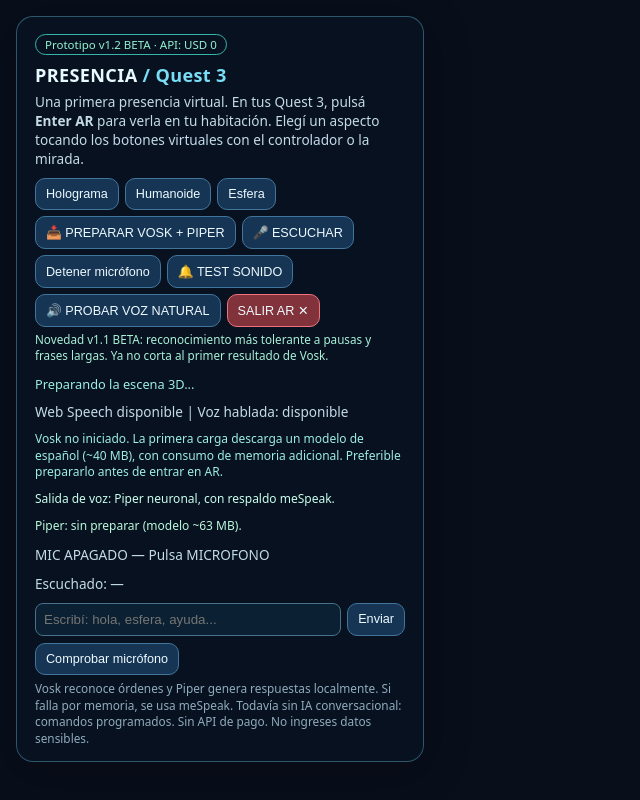
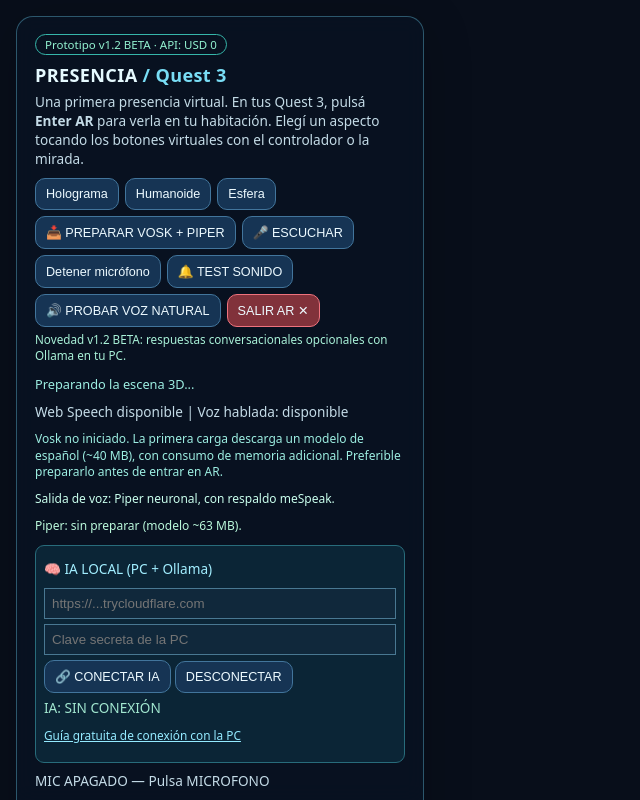
Before and after one commit to rygarmdq/quest-presencia, a plain HTML site: page presencia-v1-2.html in a window 1280 px wide. Shown: the whole page, without its empty margins (0-640 px from the left). Drawn offline with Linux system fonts and the light colour scheme; a script that the page names is missing.

Commit message:
PRESENCIA v1.2: panel de conexión a IA local y estado en AR

```diff
--- a/presencia-v1-2.html
+++ b/presencia-v1-2.html
@@ -123,22 +123,33 @@
       <button onclick="presenciaAction('testvoice')">🔊 PROBAR VOZ NATURAL</button>
       <button onclick="presenciaAction('exit')" style="background:#81323b;border-color:#ef737e">SALIR AR ✕</button>
     </div>
-    <p style="font-size:.73rem;color:#a9f1d8">Novedad v1.1 BETA: reconocimiento más tolerante a pausas y frases largas. Ya no corta al primer resultado de Vosk.</p>
+    <p style="font-size:.73rem;color:#a9f1d8">Novedad v1.2 BETA: respuestas conversacionales opcionales con Ollama en tu PC.</p>
     <div id="message" role="status">Preparando la escena 3D...</div>
     <p id="voiceSupport">Comprobando compatibilidad...</p>
     <p id="voskInfo" style="font-size:.75rem;color:#9deee2">Vosk no iniciado. La primera carga descarga un modelo de español (~40 MB), con consumo de memoria adicional. Preferible prepararlo antes de entrar en AR.</p>
     <p id="ttsInfo" style="font-size:.75rem;color:#caffee" aria-live="polite">Salida de voz: Piper neuronal, con respaldo meSpeak.</p>
     <p id="piperInfo" style="font-size:.75rem;color:#bbf9dc" aria-live="polite">Piper: sin preparar (modelo ~63 MB).</p>
+    <div style="border:1px solid #286c7b;border-radius:9px;padding:8px;background:#0b2536;margin:8px 0">
+      <p style="color:#a2eeff">🧠 IA LOCAL (PC + Ollama)</p>
+      <input id="brainUrl" type="url" autocomplete="off" placeholder="https://...trycloudflare.com"
+        style="width:100%;box-sizing:border-box;padding:7px;margin-bottom:5px;background:#10283b;color:white;border:1px solid #497892">
+      <input id="brainKey" type="password" autocomplete="off" placeholder="Clave secreta de la PC"
+        style="width:100%;box-sizing:border-box;padding:7px;margin-bottom:5px;background:#10283b;color:white;border:1px solid #497892">
+      <button type="button" id="brainConnect">🔗 CONECTAR IA</button>
+      <button type="button" id="brainDisconnect">DESCONECTAR</button>
+      <p id="brainState" style="color:#a2e7d0" aria-live="polite">IA: SIN CONEXIÓN</p>
+      <p style="font-size:.74rem"><a href="./conexion-ia.html" style="color:#94eaff">Guía gratuita de conexión con la PC</a></p>
+    </div>
     <p id="voiceState" aria-live="polite">Micrófono apagado</p>
     <p id="heardText">Escuchado: —</p>
     <form id="textFallback" autocomplete="off" style="display:flex;gap:6px">
-      <input id="typedCommand" aria-label="Comando escrito" maxlength="160"
+      <input id="typedCommand" aria-label="Comando escrito" maxlength="360"
              placeholder="Escribí: hola, esfera, ayuda..."
              style="flex:1;min-width:0;padding:8px;border-radius:8px;background:#0b2032;color:white;border:1px solid #47728a">
       <button type="submit">Enviar</button>
     </form>
     <button onclick="presenciaAction('testmic')" style="margin-top:7px">Comprobar micrófono</button>
-    <p id="hint">Vosk reconoce órdenes y Piper genera respuestas localmente. Si falla por memoria, se usa meSpeak. Todavía sin IA conversacional: comandos programados. Sin API de pago. No ingreses datos sensibles.</p>
+    <p id="hint">Vosk reconoce voz y Piper responde. Con Ollama conectado podrás conversar con otro modelo local distinto de ChatGPT. Las solicitudes atraviesan Cloudflare; no ingreses datos sensibles.</p>
   </div>
 
   <a-scene xr-mode-ui="XRMode: xr" renderer="antialias: true; colorManagement: true"
@@ -298,6 +309,10 @@
                material="color:#205d50;side:double"></a-plane>
       <a-text value="PROBAR VOZ NATURAL" color="#f0fffa" width="1.25" align="center"
               position="0 0 .012"></a-text>
+    </a-entity>
+    <a-entity position="1.03 .65 -1.96">
+      <a-plane width=".89" height=".19" material="color:#0e3c45;opacity:.86;transparent:true;side:double"></a-plane>
+      <a-text id="xrBrainState" value="IA: SIN CONEXION" color="#f8dda8" width="1.32" align="center" position="0 0 .012"></a-text>
     </a-entity>
     <a-entity id="piperCard" position="1.03 .95 -1.96">
       <a-plane width=".89" height=".19" material="color:#103c3d;opacity:.85;transparent:true;side:double"></a-plane>
@@ -1014,7 +1029,7 @@
       reply(replies[command] || 'Orden no reconocida.',command==='hello');
     };
     const scene=document.querySelector('a-scene');
-    scene.addEventListener('loaded',()=>notice('PRESENCIA v1.1 BETA: ahora Vosk reúne fragmentos de voz antes de responder.'));
+    scene.addEventListener('loaded',()=>notice('PRESENCIA v1.2 BETA: prepará voz y conectá IA local en el panel.'));
     function exitVisible(v) {
       const button=document.getElementById('headExit');
       if (button) button.setAttribute('visible',!!v);
```
